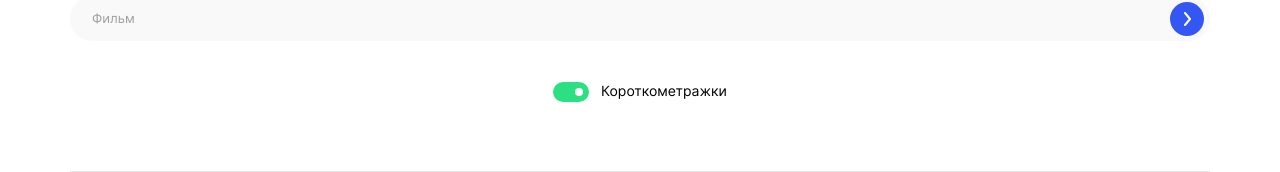
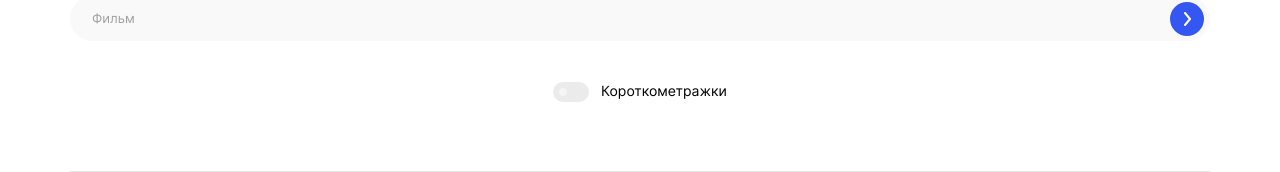
Before and after one commit to yelex/movies-explorer-frontend, a React (Create React App) app: page /movies in a window 1280 px wide. Shown: the part 138-310 px from the top of the page. Built offline with nearby package versions, Linux system fonts and the light colour scheme.

Commit message:
feat: add check for short movies

```diff
--- a/src/components/Movies/Movies.js
+++ b/src/components/Movies/Movies.js
@@ -14,6 +14,7 @@ function Movies() {
   const [ isPreloaderVisible, setIsPreloaderVisible ] = React.useState(false);
   const [ isEmptyResults, setIsEmptyResults ] = React.useState(false);
   const [ isMoreBtnVisible, setIsMoreBtnVisible ] = React.useState(false);
+  const [ isShortMovies, setIsShortMovies ] = React.useState(false);
   const [ firstCards, setFirstCards ] = React.useState(0);
   const [ extraCards, setExtraCards ] = React.useState(0);
 
@@ -63,13 +64,17 @@ function Movies() {
     setRenderedMovies(movies.slice(0, newCount));
   }
 
+  function handleShortMovies(){
+    setIsShortMovies(!isShortMovies);
+  }
+
   function handleSubmit(keyword){
 
     setIsPreloaderVisible(true);
     clearMovies();
     getAllMovies().then(data => {
       setIsPreloaderVisible(false);
-      const filteredData = getMatchedFilms(data, keyword);
+      const filteredData = getMatchedFilms(data, keyword, isShortMovies);
       if (filteredData.length!==0){
         localStorage.setItem('movies', JSON.stringify(filteredData));
         setIsEmptyResults(false);
@@ -83,7 +88,10 @@ function Movies() {
     <>
     <Header isLanding={false}/>
 
-    <SearchForm onSubmit={handleSubmit}/>
+    <SearchForm onSubmit={handleSubmit}
+    isShortMovies={ isShortMovies }
+    onShortMovies={handleShortMovies}/>
+
     <MoviesCardList isSaved={false}
                     isEmptyResults={isEmptyResults}
                     movies={renderedMovies}
--- a/src/components/SearchForm/SearchForm.js
+++ b/src/components/SearchForm/SearchForm.js
@@ -3,8 +3,13 @@ import React from 'react';
 
 function SearchForm(props) {
 
-  const [isShortFilm, setIsShortFilm ] = React.useState(true);
   const [keyword, setKeyword ] = React.useState('');
+  const [ isShortMovies, setIsShortMovies ] = React.useState(props.isShortMovies);
+
+  function handleTumbler(){
+    setIsShortMovies(!isShortMovies)
+    props.onShortMovies();
+  }
 
   function handleChange(evt){
     setKeyword(evt.target.value);
@@ -13,10 +18,6 @@ function SearchForm(props) {
   function handleSubmit(evt){
     evt.preventDefault();
     props.onSubmit(keyword);
-  }
-
-  function handleTumbler(){
-    setIsShortFilm(!isShortFilm);
   }
 
   return (
@@ -39,8 +40,11 @@ function SearchForm(props) {
           </div>
         </form>
         <div className="search-form__short-container">
-          <div className={`search-form__btn-container ${isShortFilm? '' : 'search-form__btn-container_deactivated'}`} onClick={handleTumbler}>
-            <button type="button" className={`search-form__tumb-btn ${isShortFilm? '' : 'search-form__tumb-btn_deactivated'}`}></button>
+          <div
+          className={`search-form__btn-container ${isShortMovies? '' : 'search-form__btn-container_deactivated'}`}
+          onClick={handleTumbler}>
+            <button type="button"
+            className={`search-form__tumb-btn ${isShortMovies? '' : 'search-form__tumb-btn_deactivated'}`}></button>
           </div>
           <p className="search-form__label">Короткометражки</p>
         </div>
--- a/src/utils/utils.js
+++ b/src/utils/utils.js
@@ -23,6 +23,7 @@ export const getFirstExtraRow = (width)=>{
   return {first: 12, extra: 3}
 }
 
-export const getMatchedFilms = (data, keyword)=>{
-  return data.filter(film => film['nameRU'].includes(keyword));
+export const getMatchedFilms = (data, keyword, isShortMovies)=>{
+  const movies = data.filter(movie => movie['nameRU'].includes(keyword));
+  return (isShortMovies ? movies.filter(movie => movie['duration']<=40) : movies)
 }
```
